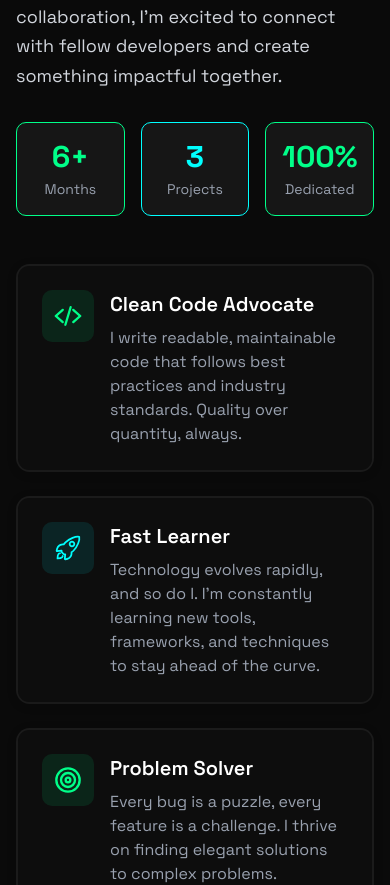
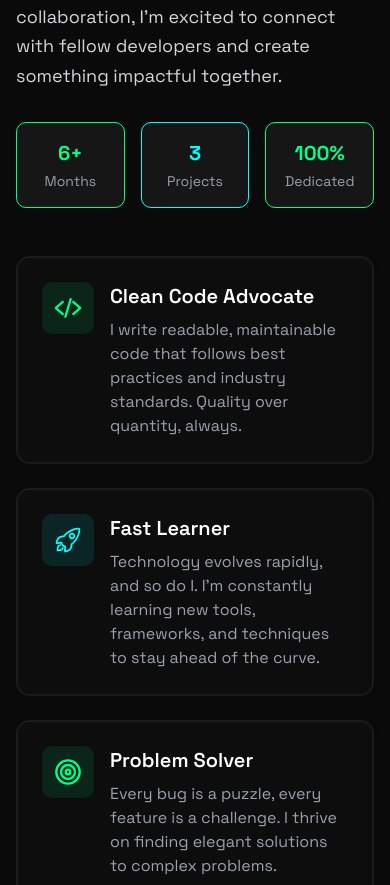
Before and after one commit to umerzafar4598/umer-got-web, a Next.js app: page / in a window 390 px wide. Shown: the part 1820-2705 px from the top of the page. Built offline with nearby package versions, Linux system fonts and the light colour scheme.

Commit message:
Footer fixed

```diff
--- a/components/sections/About/About.tsx
+++ b/components/sections/About/About.tsx
@@ -86,15 +86,15 @@ const About = () => {
                             className="grid grid-cols-3 gap-4 mt-8"
                         >
                             <div className="text-center hover:shadow-[0_10px_60px_-15px_rgba(0,255,136)] transition-all duration-300 p-4 bg-white/5 rounded-lg border border-primary">
-                                <div className="text-3xl font-bold text-primary">6+</div>
+                                <div className="text-xl sm:text-3xl font-bold text-primary">6+</div>
                                 <div className="text-sm text-gray-400 mt-1">Months</div>
                             </div>
                             <div className="text-center hover:shadow-[0_10px_60px_-15px_rgba(0,255,255)] transition-all duration-300 p-4 bg-white/5 rounded-lg border border-accent">
-                                <div className="text-3xl font-bold text-accent">3</div>
+                                <div className="text-xl sm:text-3xl font-bold text-accent">3</div>
                                 <div className="text-sm text-gray-400 mt-1">Projects</div>
                             </div>
                             <div className="text-center hover:shadow-[0_10px_60px_-15px_rgba(0,255,136)] transition-all duration-300 p-4 bg-white/5 rounded-lg border border-primary">
-                                <div className="text-3xl font-bold text-primary">100%</div>
+                                <div className="text-xl sm:text-3xl font-bold text-primary">100%</div>
                                 <div className="text-sm text-gray-400 mt-1">Dedicated</div>
                             </div>
                         </motion.div>
--- a/components/sections/Footer/Footer.tsx
+++ b/components/sections/Footer/Footer.tsx
@@ -5,9 +5,9 @@ const Footer = () => {
     const currentYear = new Date().getFullYear()
 
     return (
-        <footer className="py-8 px-4 sm:px-6 lg:px-8 border-t border-white/10 bg-black/50">
+        <footer className="py-8 min-w-full px-4 sm:px-6 lg:px-8 border-t border-white/10 bg-black/50">
             <div className="max-w-7xl mx-auto">
-                <div className="flex flex-col md:flex-row items-center justify-between gap-4">
+                <div className="flex flex-col md:flex-row items-center justify-between m-0">
                     <div className="text-gray-400 text-lg">
                         <span className="text-primary"> © </span> {currentYear} Umer Zafar. All rights reserved.
                     </div>
@@ -18,10 +18,6 @@ const Footer = () => {
                         <FaRegHeart size={16} className="text-primary fill-primary animate-pulse" />
                         <span>using Next.js, TypeScript & Tailwind CSS</span>
                     </div>
-
-                    {/* Quick Links */}
-                    <div className="flex items-center gap-6">
-                    </div>
                 </div>
             </div>
         </footer>
```
